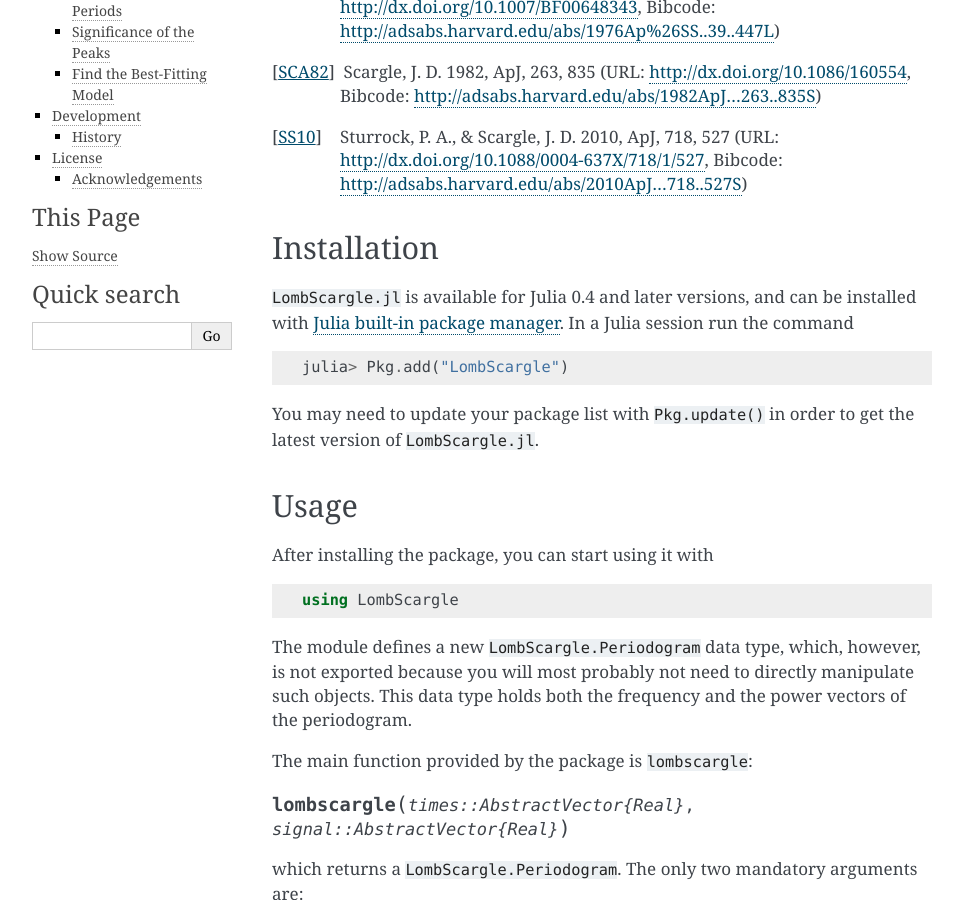
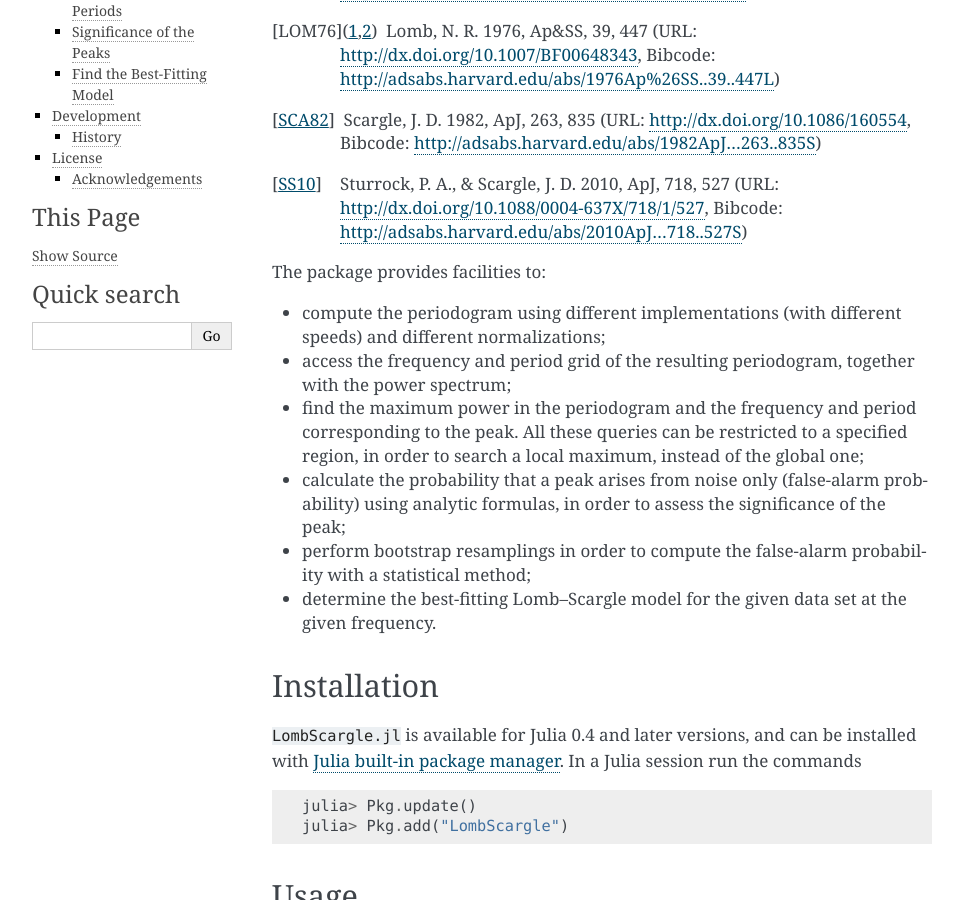
Before and after one commit to JuliaAstro/LombScargle.jl, a Sphinx documentation site: the page built from docs/index.rst, in a window 1280 px wide and 900 px high, scrolled down 1016 px. Shown: the whole window, without its empty margins (148-1111 px from the left). Built offline with Sphinx 7.4.7, drawn with Linux system fonts in a browser that asks for light colours; some of the changed text lies outside the part shown.

Commit message:
[skip ci] Update documentation
Update README.md and add list of features to README.md and full
documentation.

```diff
--- a/docs/index.rst
+++ b/docs/index.rst
@@ -4,11 +4,13 @@ LombScargle.jl
 Introduction
 ------------
 
-`LombScargle.jl <https://github.com/giordano/LombScargle.jl>`__ is a `Julia
-<http://julialang.org/>`__ package to estimate the `frequency spectrum
+`LombScargle.jl <https://github.com/giordano/LombScargle.jl>`__ is a package to
+estimate the `frequency spectrum
 <https://en.wikipedia.org/wiki/Frequency_spectrum>`__ of a periodic signal with
 `the Lomb–Scargle periodogram
-<https://en.wikipedia.org/wiki/The_Lomb–Scargle_periodogram>`__.
+<https://en.wikipedia.org/wiki/The_Lomb–Scargle_periodogram>`__.  This is
+written in `Julia <http://julialang.org/>`__, a modern high-level,
+high-performance dynamic programming language designed for technical computing.
 
 Another Julia package that provides tools to perform spectral analysis of
 signals is `DSP.jl <https://github.com/JuliaDSP/DSP.jl>`__, but its methods
@@ -50,20 +52,35 @@ Othe relevant papers are:
 	  http://dx.doi.org/10.1088/0004-637X/718/1/527, Bibcode:
 	  http://adsabs.harvard.edu/abs/2010ApJ...718..527S)
 
+The package provides facilities to:
+
+* compute the periodogram using different implementations (with different
+  speeds) and different normalizations;
+* access the frequency and period grid of the resulting periodogram, together
+  with the power spectrum;
+* find the maximum power in the periodogram and the frequency and period
+  corresponding to the peak.  All these queries can be restricted to a specified
+  region, in order to search a local maximum, instead of the global one;
+* calculate the probability that a peak arises from noise only (false-alarm
+  probability) using analytic formulas, in order to assess the significance of
+  the peak;
+* perform bootstrap resamplings in order to compute the false-alarm probability
+  with a statistical method;
+* determine the best-fitting Lomb–Scargle model for the given data set at the
+  given frequency.
+
 Installation
 ------------
 
 ``LombScargle.jl`` is available for Julia 0.4 and later versions, and can be
 installed with `Julia built-in package manager
 <http://docs.julialang.org/en/stable/manual/packages/>`__.  In a Julia session
-run the command
+run the commands
 
 .. code-block:: julia
 
+    julia> Pkg.update()
     julia> Pkg.add("LombScargle")
-
-You may need to update your package list with ``Pkg.update()`` in order to get
-the latest version of ``LombScargle.jl``.
 
 Usage
 -----
@@ -504,7 +521,7 @@ one are passed around to :func:`lombscargle`.  The output is a
 
 The false alarm probability and its inverse can be calculated with :func:`fap`
 and :func:`fapinv` functions respectively.  Their syntax is the same as the
-methods introduced above, but with a ``LombScargle.bootstrap`` object as first
+methods introduced above, but with a ``LombScargle.Bootstrap`` object as first
 argument, instead of the ``LombScargle.Periodogram`` one.
 
 ``LombScargle.model`` Function
```
Also changed, not shown: README.md (+41 -44 lines), 1 other file.
